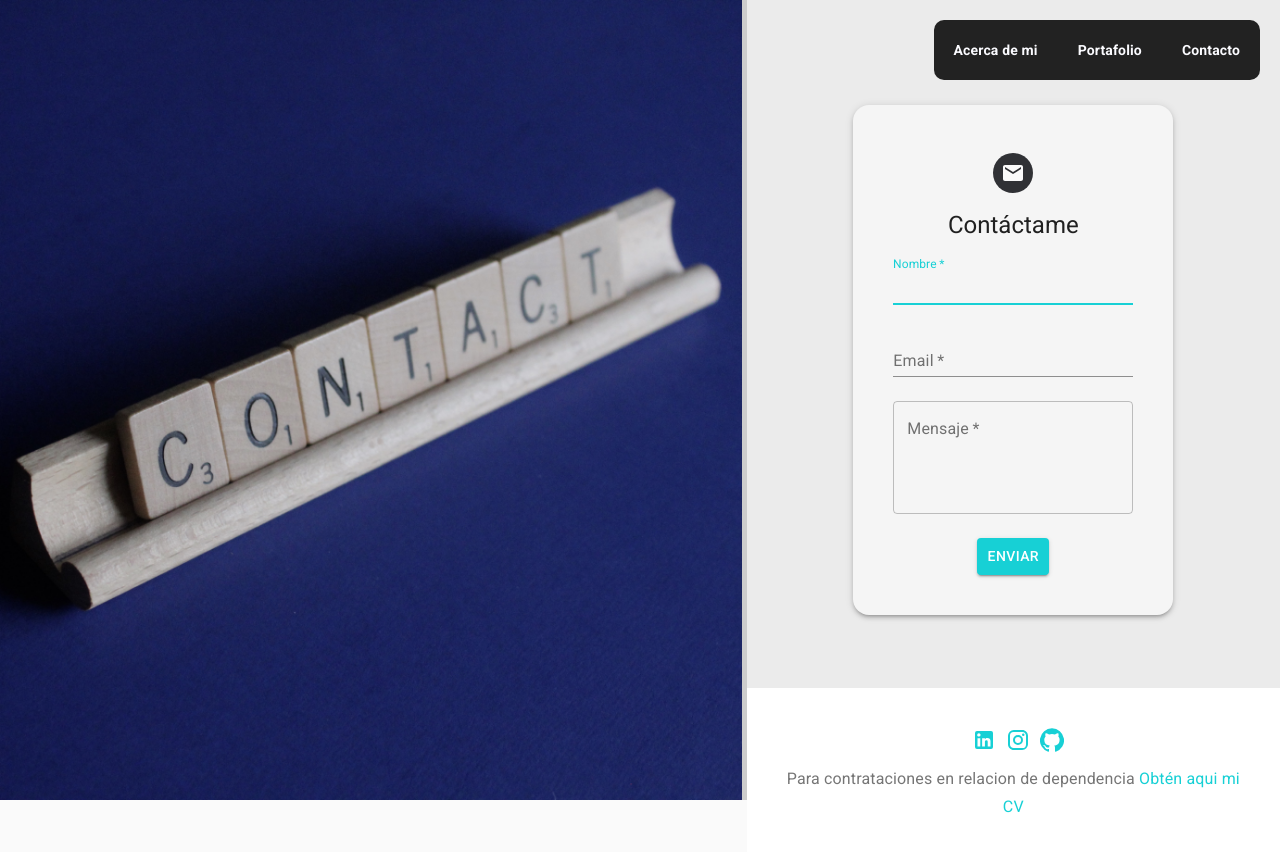
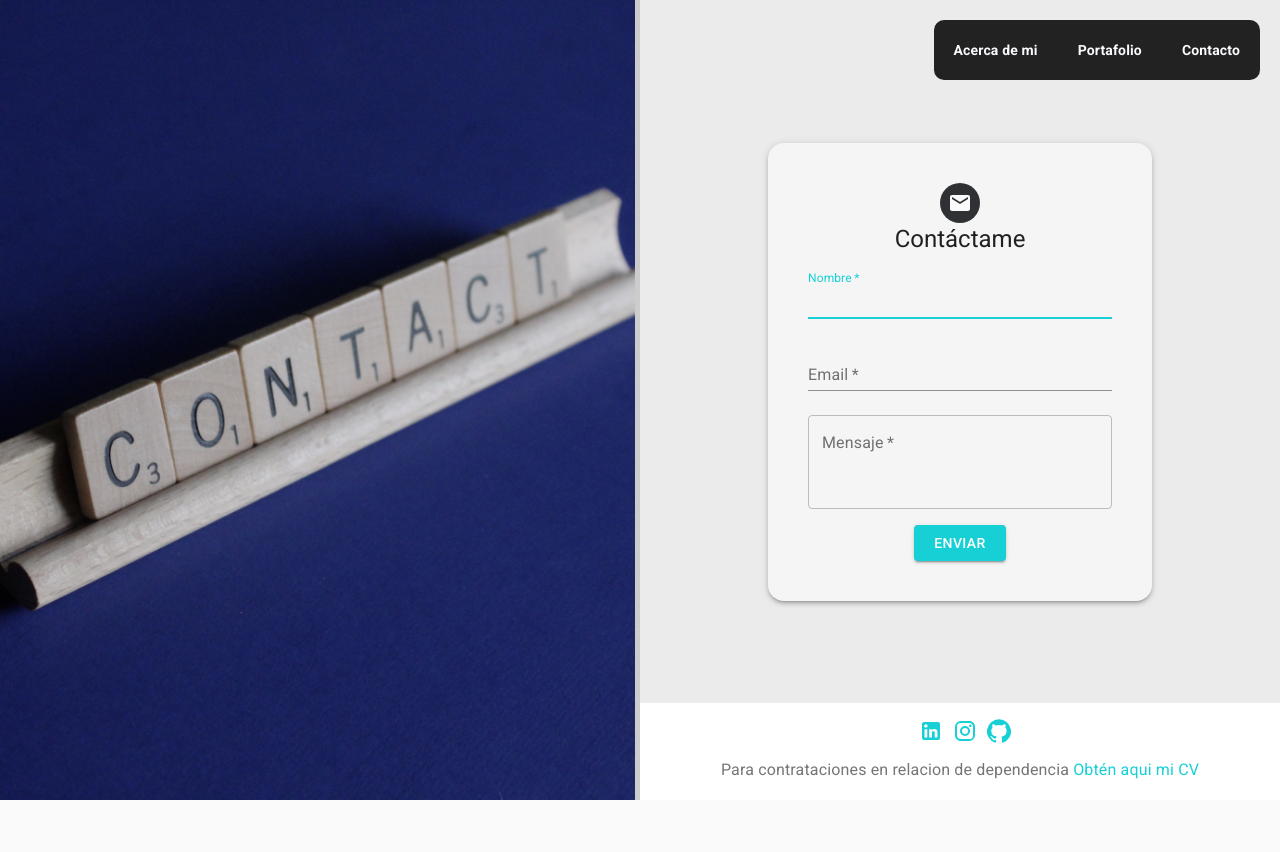
Before and after one commit to Judiazp/portafolio, a React (Create React App) app: page /contact in a window 1280 px wide. Shown: the top 852 px of the page. After the commit the page ends 800 px from the top, so only its background shows below. Built offline with nearby package versions, Linux system fonts and the light colour scheme.

Commit message:
Responsive design implementado

```diff
--- a/src/components/molecules/footer/index.jsx
+++ b/src/components/molecules/footer/index.jsx
@@ -11,7 +11,7 @@ import GitHubIcon from '@material-ui/icons/GitHub';
 const Footer = () => {
     const useStyles = makeStyles(theme => ({
         footer: {
-          padding: theme.spacing(5),
+          padding: theme.spacing(2),
           backgroundColor: '#fff',
         },
         link: {
--- a/src/components/molecules/header/index.js
+++ b/src/components/molecules/header/index.js
@@ -8,13 +8,13 @@ const Header = () => {
       <nav id="navbar">
         <ul>
           <li>
-            <a class="header-a" href="http://localhost:3000/" >Acerca de mi</a>
+            <a className="header-a" href="http://localhost:3000/" >Acerca de mi</a>
           </li>
           <li>
-            <a class="header-a" href="http://localhost:3000/projects">Portafolio</a>
+            <a className="header-a" href="http://localhost:3000/projects">Portafolio</a>
           </li>
           <li>
-            <a class="header-a" href="http://localhost:3000/contact">Contacto</a>
+            <a className="header-a" href="http://localhost:3000/contact">Contacto</a>
           </li>
         </ul>
       </nav>
--- a/src/components/molecules/modal/index.jsx
+++ b/src/components/molecules/modal/index.jsx
@@ -11,7 +11,7 @@ const useStyles = makeStyles((theme) => ({
         minWidth: '600px',
         backgroundColor: 'rgba(0, 0, 0, 0.7)',
         boxShadow: theme.shadows[5],
-        padding: theme.spacing(2,4,3), //Es equivalente a padding: "16px 32px 24px 32px",
+        padding: theme.spacing(2,4,3),
         top: '50%',
         left: '50%',
         transform: 'translate(-50%, -50%)',
@@ -40,11 +40,11 @@ const WindowModal = () => {
 
     const [modal, setModal] = useState(false);
 
-    // useEffect(() => {
-    //     setTimeout(() => {
-    //         setModal(!modal)
-    //     }, 1000)
-    // }, [])
+    useEffect(() => {
+        setTimeout(() => {
+            setModal(!modal)
+        }, 1000)
+    }, [])
 
     const abrirModal = () => {
         setModal(!modal);
--- a/src/components/organisms/grid/index.jsx
+++ b/src/components/organisms/grid/index.jsx
@@ -36,7 +36,7 @@ const ContentGrid = ( props ) => {
     <Container className={classes.cardGrid} maxWidth="md">
       <Grid container spacing={4}>
         {projectList.map((items) => (
-          <Grid item key={items} xs={12} md={4}>
+          <Grid item key={items.id} xs={12} md={4}>
             <Card className={classes.card}>
               <CardMedia
                 className={classes.cardMedia}
--- a/src/components/pages/contact/index.jsx
+++ b/src/components/pages/contact/index.jsx
@@ -13,20 +13,20 @@ import {
   Grid,
   Avatar,
   withWidth,
-  Hidden } from "@material-ui/core";
+  Hidden,
+  } from "@material-ui/core";
 import EmailIcon from '@material-ui/icons/Email';
 //Resources
 import contact from '../../../data/resources/contact.jpg'
 
-  const Register = (props) => {
+const Contact = (props) => {
   const useStyles = makeStyles(theme => ({
     login: {
-        marginTop: theme.spacing(10),
       display: 'flex',
       flexDirection: 'column',
       alignItems: 'center',
       backgroundColor: "#f5f5f5",
-        maxWidth: (props.width === 'xs' || props.width === 'md') ? '90%' : '60%'
+      maxWidth: (props.width === 'xs' || props.width === 'md' ) ? '90%' : '60%'
     },
     image: {
       backgroundImage: `url(${contact})`,
@@ -38,18 +38,16 @@ import contact from '../../../data/resources/contact.jpg'
     },
     form: {
       width: '100%',
-        marginTop: theme.spacing(1),
     },
     submit: {
-        marginTop: theme.spacing(2),
+      marginTop: theme.spacing(1),
       width: '30%'
     },
     avatar: {
-        margin: theme.spacing(1),
       backgroundColor: theme.palette.secondary.light,
     },
     content: {
-        minHeight: '100vh',
+      maxHeight: '100vh',
       display: 'flex',
       alignItems: 'center',
       justifyContent: "center",
@@ -57,28 +55,34 @@ import contact from '../../../data/resources/contact.jpg'
     },
     contentItem: {
       display: "flex",
-        height: '100vh'
+      height: '100vh',
     },
     contentContact : {
-        height: '80%',
+      width: '100%',
       display: 'flex',
       justifyContent: 'center',
       alignItems: 'center',
-        marginBottom: theme.spacing(6),
+      marginBottom: theme.spacing(7),
     },
+    footer: {
+      position: 'fixed',
+      bottom: '0',
+      width: (props.width === 'sm' || props.width === 'xs' ) ? '100%' : '50%'
+    }
   }))
 
   const classes = useStyles();
 
   return (
     <div className="blur">
-      <Header />
-      <Grid container component="main" className={classes.content} maxWidth="xs">
+      <Header menuBurger={true} />
+      <Grid container component="main" className={classes.content} >
         <CssBaseline />
         <Hidden smDown>
-          <Grid item xs={12} sm={12} md={7} className={classes.image}/>
+          <Grid item xs={12} md={6} className={classes.image}/>
         </Hidden>
-        <Grid container md={5} sm={12} className={classes.contentItem}>
+        <Grid container md={6} className={classes.contentItem}>
+          <Grid container>
             <Grid item xs={12} className={classes.contentContact}>
               <Box className={classes.login} boxShadow={3} p={5} borderRadius={16} color="default" >
                 <Avatar className={classes.avatar}>
@@ -119,7 +123,7 @@ import contact from '../../../data/resources/contact.jpg'
                     id="text-area"
                     autoComplete="current-password"
                     multiline
-                  rows={4}
+                    rows={3}
                   />
                   <div align="center">
                     <Button
@@ -134,7 +138,8 @@ import contact from '../../../data/resources/contact.jpg'
                 </form>
               </Box>
             </Grid>
-          <Grid item xs={12}>
+          </Grid>
+          <Grid item xs={12} className={classes.footer}>
             <Footer/>
           </Grid>
         </Grid>
@@ -143,4 +148,4 @@ import contact from '../../../data/resources/contact.jpg'
   );
 };
 
-export default withWidth()(Register);
+export default withWidth()(Contact);
--- a/src/components/pages/project/index.jsx
+++ b/src/components/pages/project/index.jsx
@@ -8,11 +8,12 @@ import CssBaseline from '@material-ui/core/CssBaseline';
 import Typography from '@material-ui/core/Typography';
 import { makeStyles } from '@material-ui/core/styles';
 import Container from '@material-ui/core/Container';
-import { Button } from '@material-ui/core';
+import { Button, withWidth } from '@material-ui/core';
 //Resources
 import Video from '../../atoms/video/index';
 
 const Project = (props) => {
+  console.log(props);
   const useStyles = makeStyles((theme) => ({
     container: {
       backgroundPosition: 'center center',
@@ -38,8 +39,8 @@ const Project = (props) => {
     },
     btn: {
       padding: '15px',
-      width: '40%',
-      fontSize:'20px',
+      width: (props.width === 'xl') ? '40%' : '70%',
+      fontSize: (props.width === 'xl') ? '20px' : '15px',
       marginTop: "15px",
     },
     contentGrid: {
@@ -57,14 +58,13 @@ const Project = (props) => {
       <main>
         <div  className={classes.container}>
           <Video/>
-          <Container maxWidth="md" className={classes.presentation}>
-            <Typography variant="h1" align="center" gutterBottom>
+          <Container maxWidth={ (props.width === 'xl') ? 'md' : 'sm'} className={classes.presentation}>
+            <Typography variant={ (props.width === 'xl') ? 'h2': 'h3'} align="center" gutterBottom>
                 Mis proyectos
             </Typography>
-            <Typography variant="h4" align="center" paragraph>
-              Something short and leading about the collection below—its contents, the creator, etc.
-              Make it short and sweet, but not too short so folks don&apos;t simply skip over it
-              entirely.
+            <Typography variant={ (props.width === 'xl') ? 'h4': 'h5'} align="center" paragraph>
+              ¡Bienvenido! En esta sección podrás observar los trabajos mas reelevantes que he desarrollado.
+              Puedes acceder al código fuente en los proyectos públicos.
             </Typography>
           <Button size="large" variant="contained" color="primary" href="#project-grid" className={classes.btn}>
             Ver proyectos
@@ -80,4 +80,4 @@ const Project = (props) => {
   );
 }
 
-export default Project;
+export default withWidth()(Project);
--- a/src/components/pages/welcomeSection/index.jsx
+++ b/src/components/pages/welcomeSection/index.jsx
@@ -31,6 +31,7 @@ const Welcome = (props) => {
     },
     title: {
       fontWeight: 400,
+      fontSize: '4.5rem'
     },
     technologies: {
       color: '#17d0d5',
--- a/src/data/projectList.js
+++ b/src/data/projectList.js
@@ -11,15 +11,26 @@ const projectList = [
         img: `${human}`,
         title: 'Human To Dev',
         text: 'Empresa enfocada en la educacion tecnologica.',
-        isPublic: false
+        isPublic: false,
+        id: '1'
     },
     {
         linkPage: '',
         linkCode: 'https://github.com/Judiazp/administration-app',
         img: `${finance}`,
-        title: 'Finance',
+        title: 'Finance (En desarrollo)',
         text: 'Administra tus finanzas, lleva un registro de tus ingresos y egresos, toma el control de tu dinero.',
-        NoInterface: true
+        NoInterface: true,
+        id: '2'
+    },
+    {
+        linkCode: 'https://github.com/Judiazp/portafolio',
+        img: `${portfolio}`,
+        title: 'Portafolio',
+        text: 'Construido con ReactJS utilizando componentes de Material-UI',
+        isPublic: false,
+        NoInterface: true,
+        id: '4'
     },
     {
         linkPage: 'https://judiazp.github.io/app-lista-mercado/',
@@ -27,31 +38,27 @@ const projectList = [
         img: `${todo}`,
         title: 'Todo List',
         text: 'Crea listas de tareas. Filtra por completadas, no completadas, y mas.',
-        isPublic: true
-    },
-    {
-        linkCode: 'https://github.com/Judiazp/portafolio',
-        img: `${portfolio}`,
-        title: 'Portafolio',
-        text: 'Construido con ReactJS utilizando componentes de Material-UI',
-        isPublic: false,
-        NoInterface: true
+        isPublic: true,
+        id: '3'
     },
     {
         linkPage: 'https://judiazp.github.io/clon-netflix/',
         linkCode: 'https://github.com/Judiazp/clon-netflix',
         img: `${netflix}`,
         title: 'Maqueta de Netflix',
-        text: 'Maqueta la pagina principal de Netflix, construida con HTML5 y CSS3.',
-        isPublic: true
+        text: 'Mis primeros pasos. Maqueta construida con HTML5 y CSS3.',
+        isPublic: true,
+        id: '5'
     },
     {
-        linkPage: 'https://judiazp.github.io/clon-netflix/',
-        linkCode: 'https://github.com/Judiazp/clon-netflix',
+        linkPage: '',
+        linkCode: '',
         img: `${develop}`,
-        title: 'En desarrollo',
-        text: 'Proximamente...',
-        isPublic: false
+        title: 'Proximamente...',
+        text: 'Blog personal.',
+        isPublic: false,
+        id: '6',
+        NoInterface: true
     },
 ];
 
--- a/src/index.css
+++ b/src/index.css
@@ -1,3 +1,7 @@
+html {
+  min-height: 100%;
+  position: relative;
+}
 * {
   margin: 0;
   padding: 0;
```
Lines whose indentation alone changed are shown as unchanged.
